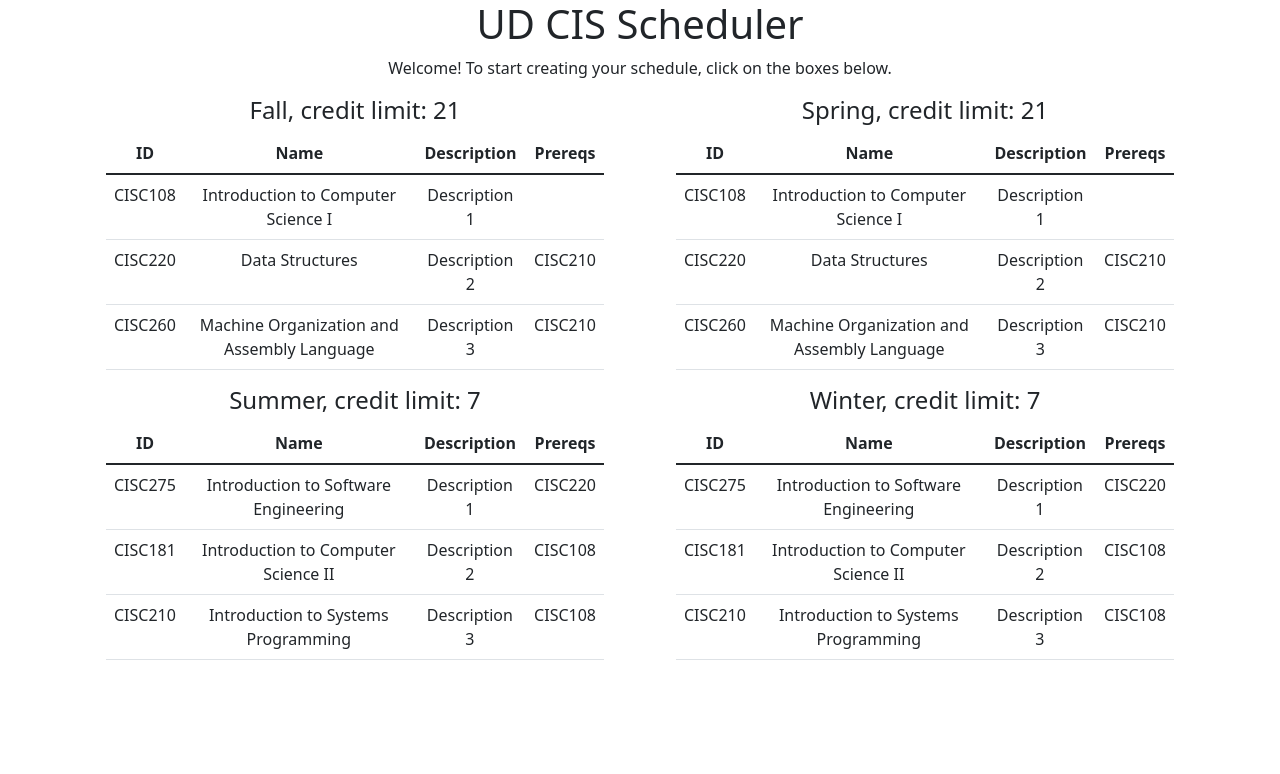
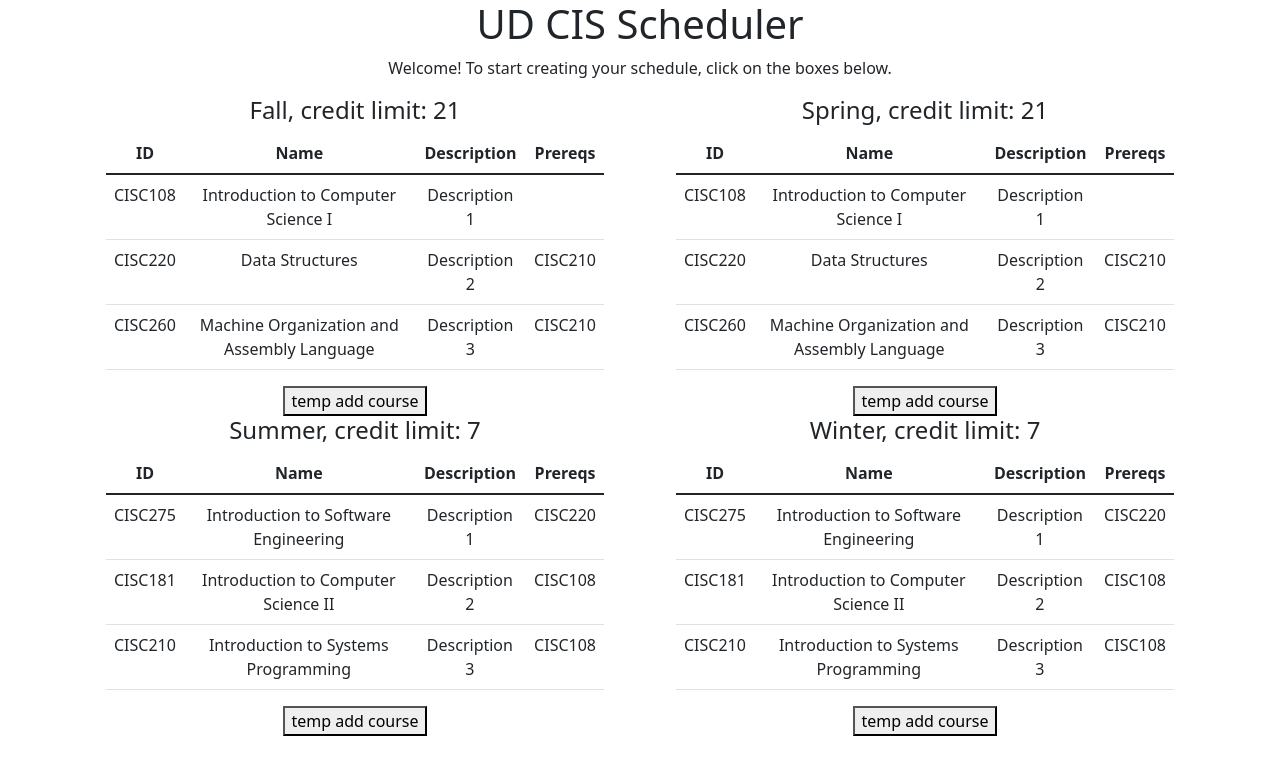
Before and after one commit to UD-CISC275-F21/ud-cis-scheduler-team-13, a React (Create React App) app: page / in a window 1280 px wide. Shown: the top 774 px of the page. Built offline with nearby package versions, Linux system fonts and the light colour scheme.

Commit message:
added addCourse button

```diff
--- a/src/components/SemesterTable.tsx
+++ b/src/components/SemesterTable.tsx
@@ -12,8 +12,10 @@ export function SemesterTable({semesterName, creditLimit, allCourses, setAllCour
     // Temporary function
     function addCourse(): void {
         setAllCourses(allCourses);
+        console.log('adding course');
     }
     addCourse();
+
     return <Container>
         <h4>
             {semesterName}, credit limit: {creditLimit}
@@ -36,5 +38,6 @@ export function SemesterTable({semesterName, creditLimit, allCourses, setAllCour
                 })}
             </tbody>
         </Table>
+        <button onClick={addCourse}>temp add course</button>
     </Container>;
 }
```
